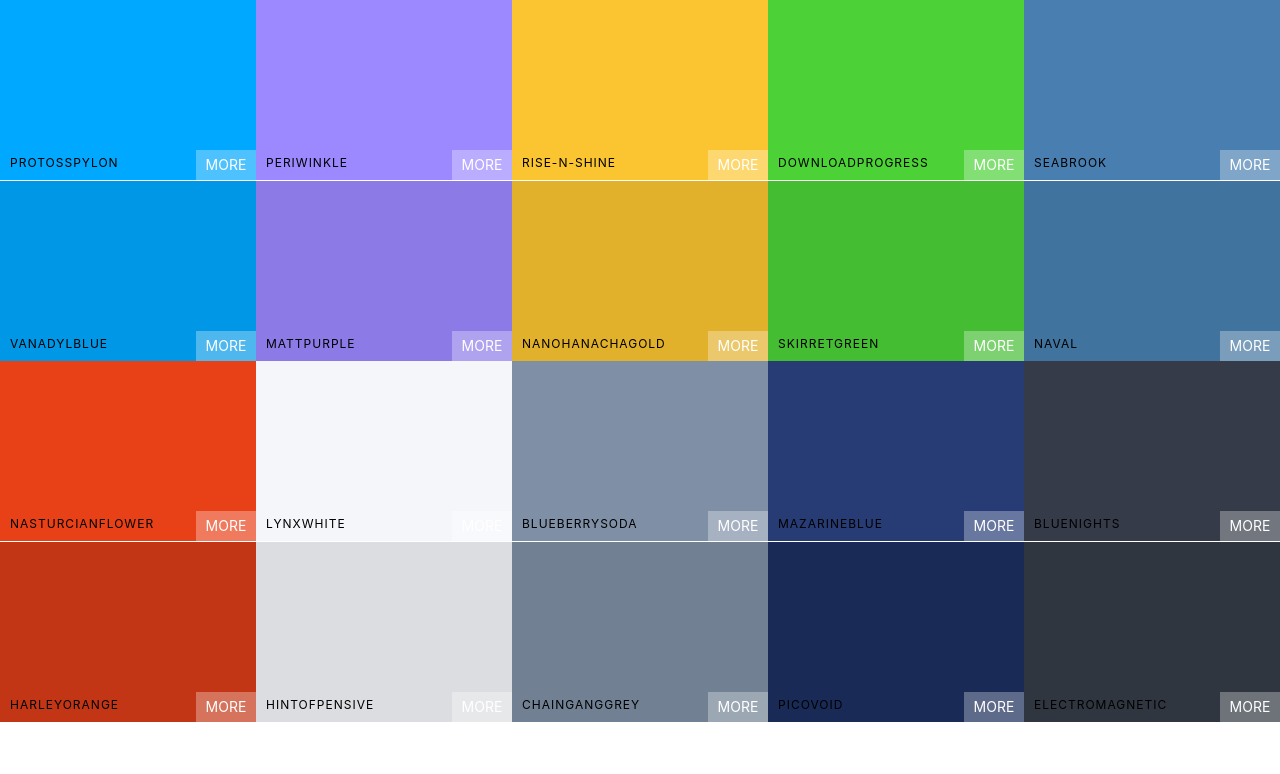
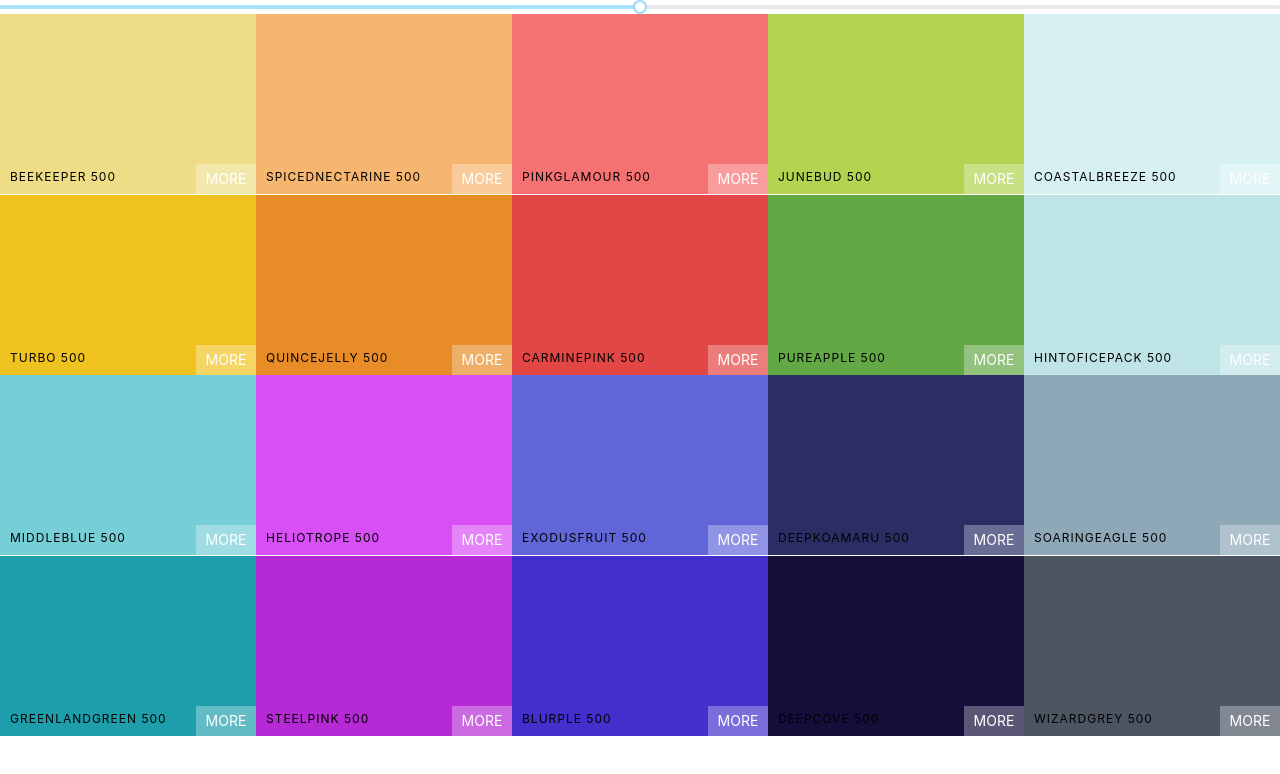
Before and after one commit to nachoiacovino/react-color-palette-project, a React (Create React App) app: page / in a window 1280 px wide. Shown: the top 774 px of the page. Built offline with nearby package versions, Linux system fonts and the light colour scheme.

Commit message:
Add slider

```diff
--- a/package.json
+++ b/package.json
@@ -4,6 +4,7 @@
   "private": true,
   "dependencies": {
     "chroma-js": "^2.1.0",
+    "rc-slider": "^8.7.1",
     "react": "^16.11.0",
     "react-copy-to-clipboard": "^5.0.2",
     "react-dom": "^16.11.0",
--- a/src/App.js
+++ b/src/App.js
@@ -8,7 +8,7 @@ import { generatePalette } from './colorHelpers'
     console.log(generatePalette(seedColors[4]))
     return (
       <div>
-        <Palette {...seedColors[5]} />
+        <Palette palette={generatePalette(seedColors[4])} />
       </div>
     )
   }
--- a/src/Palette.js
+++ b/src/Palette.js
@@ -1,14 +1,24 @@
 import React, { Component } from 'react'
+import Slider from 'rc-slider'
+import 'rc-slider/assets/index.css'
 import ColorBox from './ColorBox'
 import './Palette.css'
 
 export default class Palette extends Component {
+    state = {
+        level: 500
+    }
+
+    changeLevel = level => this.setState({ level })
+
     render() {
-        const colorBoxes = this.props.colors.map(color =>
-            <ColorBox background={color.color} name={color.name} />
+        const { level } = this.state
+        const colorBoxes = this.props.palette.colors[level].map(color =>
+            <ColorBox background={color.hex} name={color.name} />
         )
         return (
             <div className="Palette">
+                <Slider defaultValue={level} min={100} max={900} step={100} onAfterChange={this.changeLevel} />
                 {/* Navbar here */}
                 <div className="Palette-colors">
                     {colorBoxes}
```
Also changed, not shown: 1 other file (tests, documents, lock files or other folders).
